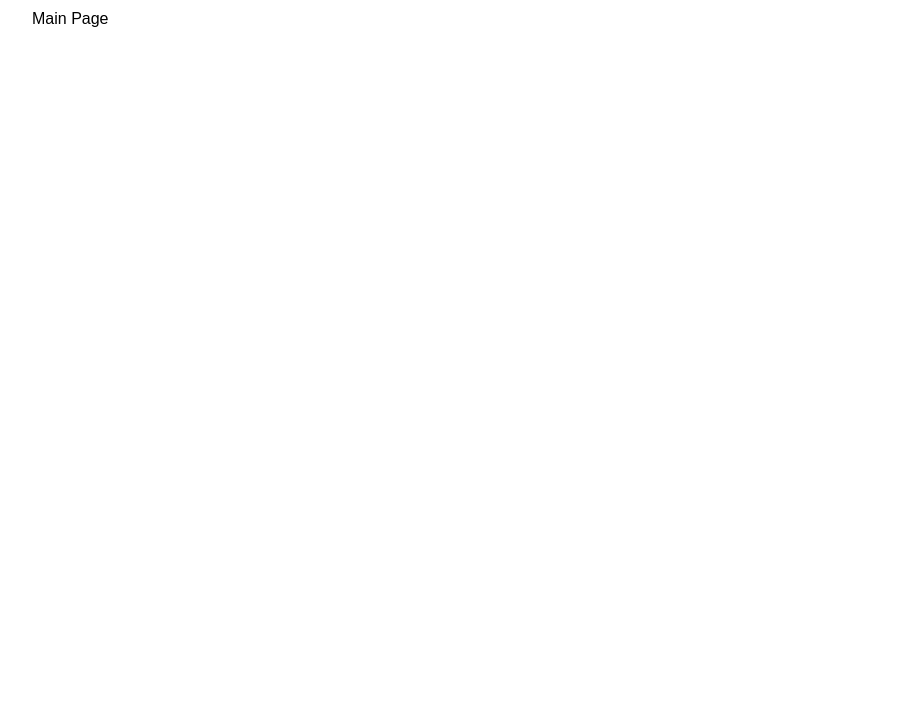
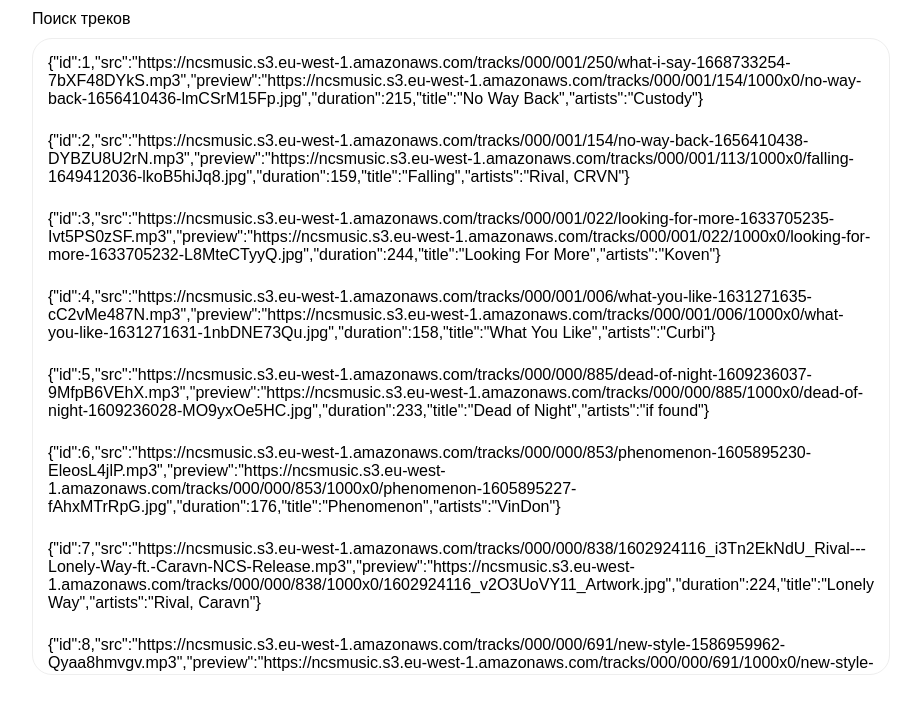
Before and after one commit to Andrewmoren/music_app, a React (Vite) app: page / in a window 1280 px wide. Shown: the top 714 px of the page, without its empty margins (308-1229 px from the left). Built offline with nearby package versions, Linux system fonts and the light colour scheme.

Commit message:
add components

```diff
--- /dev/null
+++ b/src/components/Track/Track.jsx
@@ -0,0 +1,9 @@
+import React from "react";
+
+import style from "./track.module.scss";
+
+const Track = (track) => {
+  return <div>{JSON.stringify(track)}</div>;
+};
+
+export default Track;
--- /dev/null
+++ b/src/components/Track/track.module.scss
@@ -0,0 +1,35 @@
+.track {
+    display: flex;
+    align-items: center;
+    width: 100%;
+    gap: 20px;
+
+    &b {
+      letter-spacing: 1px;
+      font-size: 15px;
+    }
+
+    &p {
+      letter-spacing: 1px;
+      color: #9e9e9e;
+      font-size: 15px;
+    }
+  }
+
+  .credits {
+    flex: 1;
+
+    display: flex;
+    flex-direction: column;
+    gap: 5px;
+  }
+
+  .preview {
+    width: 36px;
+    height: 36px;
+    border-radius: 10px;
+  }
+
+  .playing * {
+    color: #9340fe !important;
+  }
--- a/src/pages/MainPage/MainPage.jsx
+++ b/src/pages/MainPage/MainPage.jsx
@@ -1,8 +1,20 @@
 import React from "react";
+
 import trackList from "../../assets/trackList.js";
+import Track from "../../components/Track/Track.jsx";
+import style from "./mainPage.module.scss";
 
 const MainPage = () => {
-  return <div>Main Page</div>;
+  return (
+    <div className={style.search}>
+      <>Поиск треков</>
+      <div className={style.list}>
+        {trackList.map((track) => (
+          <Track key={track.id} {...track} />
+        ))}
+      </div>
+    </div>
+  );
 };
 
 export default MainPage;
--- a/src/pages/MainPage/mainPage.module.scss
+++ b/src/pages/MainPage/mainPage.module.scss
@@ -0,0 +1,28 @@
+.search {
+    flex: 1;
+  }
+
+  .input {
+    width: 300px;
+    margin: 10px 150px;
+
+    & > * {
+      text-align: center !important;
+      color: #9e9e9e;
+      padding: 14px;
+      font-size: 18px !important;
+    }
+  }
+
+  .list {
+    display: flex;
+    flex-direction: column;
+    gap: 24px;
+    flex: 1;
+    margin: 10px 0;
+    max-height: calc(100vh - 195px);
+    overflow: auto;
+    padding: 15px;
+    border: 1px solid #eee;
+    border-radius: 20px;
+  }
```
